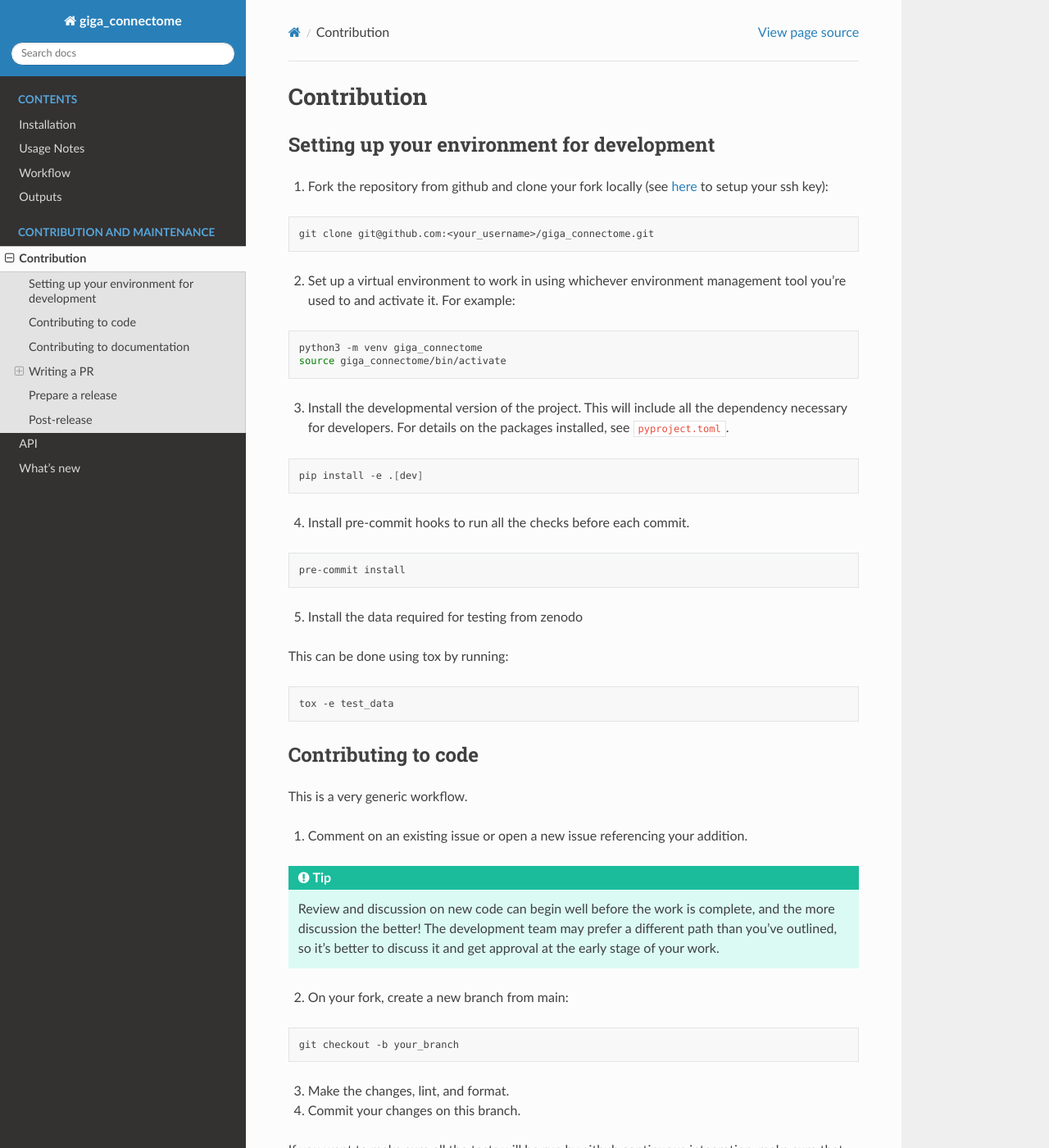
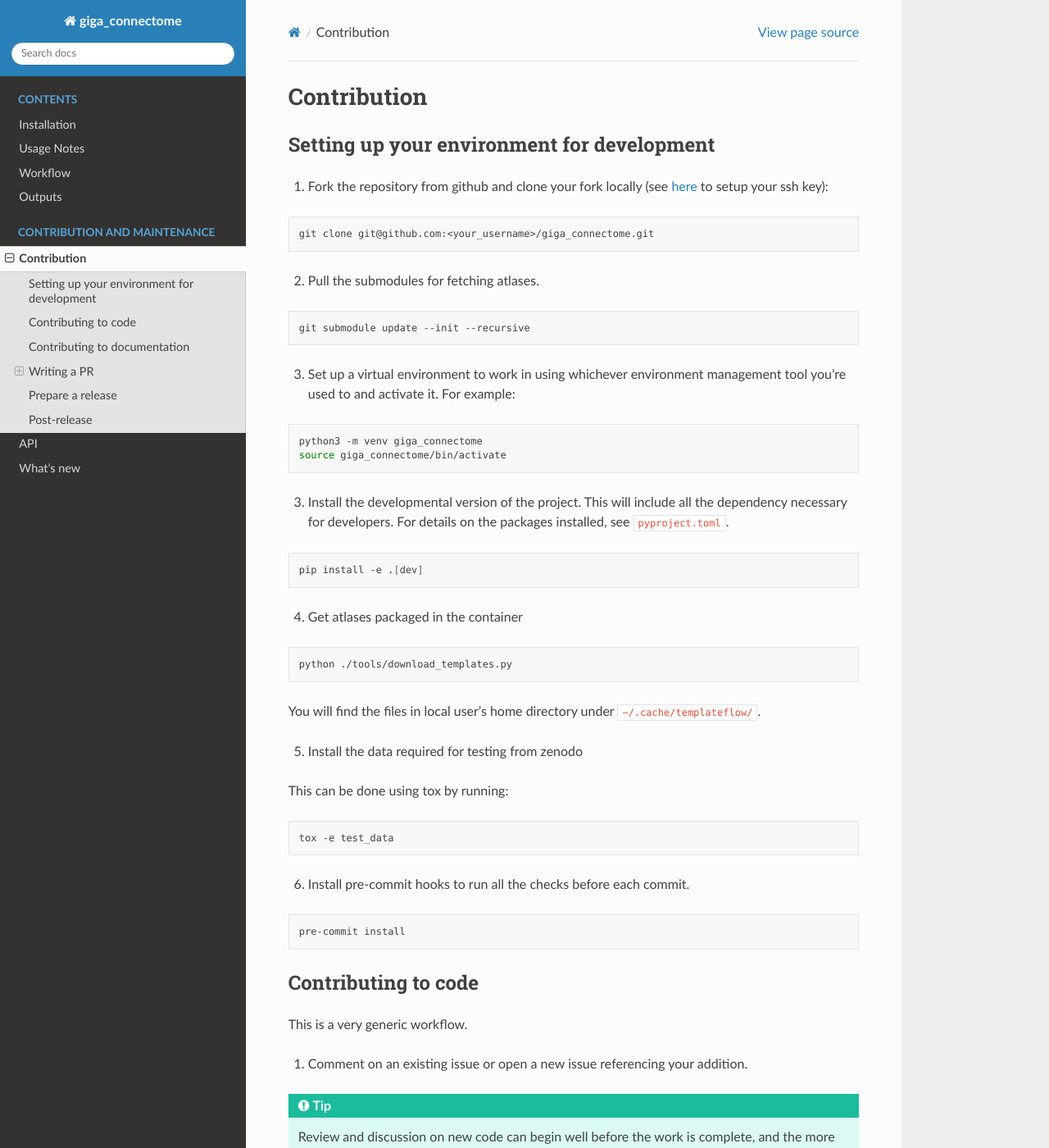
Before and after one commit to bids-apps/giga_connectome, a Sphinx documentation site: the page built from docs/source/contributing.md, in a window 1280 px wide and 1400 px high. Shown: the whole window at 82% size. Built offline with Sphinx 7.4.7 and the Read the Docs theme 3.1.0, drawn with Linux system fonts in a browser that asks for light colours; the version number could not be read and is left out; some of the changed text lies outside the part shown.

Commit message:
Improve documention for both contributors and user (#205)
* ADD atlas set up instructions

* Added detailed instruction to run the container with test data

````diff
--- a/docs/source/contributing.md
+++ b/docs/source/contributing.md
@@ -8,7 +8,13 @@
 git clone git@github.com:<your_username>/giga_connectome.git
 ```
 
-2. Set up a virtual environment to work in using whichever environment management tool you're used to and activate it. For example:
+2. Pull the submodules for fetching atlases.
+
+```bash
+git submodule update --init --recursive
+```
+
+3. Set up a virtual environment to work in using whichever environment management tool you're used to and activate it. For example:
 
 ```bash
 python3 -m venv giga_connectome
@@ -21,11 +27,13 @@ source giga_connectome/bin/activate
 pip install -e .[dev]
 ```
 
-4. Install pre-commit hooks to run all the checks before each commit.
+4. Get atlases packaged in the container
 
 ```bash
-pre-commit install
+python ./tools/download_templates.py
 ```
+
+You will find the files in local user's home directory under `~/.cache/templateflow/`.
 
 5. Install the data required for testing from zenodo
 
@@ -33,6 +41,12 @@ This can be done using tox by running:
 
 ```bash
 tox -e test_data
+```
+
+6. Install pre-commit hooks to run all the checks before each commit.
+
+```bash
+pre-commit install
 ```
 
 ## Contributing to code
@@ -121,13 +135,14 @@ See [All Contributors bot](https://allcontributors.org/docs/en/bot/usage) usage
 
 ### Running the demo
 
-You can run a demo of the bids app by downloading some test data.
+You can run a demo of the bids app by downloading some test data and atlases.
 
 Run the following from the root of the repository.
 
 ```bash
 pip install tox
 tox -e test_data
+python ./tools/download_templates.py
 ```
 
 ```bash
````
Also changed, not shown: docs/source/changes.md (+4 -0 lines), docs/source/installation.md (+7 -8 lines), docs/source/outputs.md (+2 -2 lines), docs/source/usage.md (+84 -2 lines), 1 other file.
